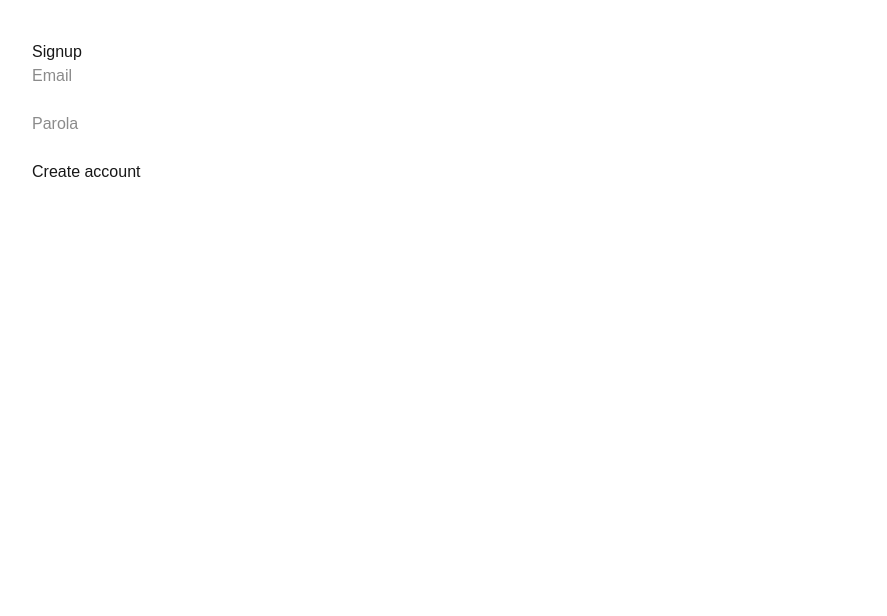
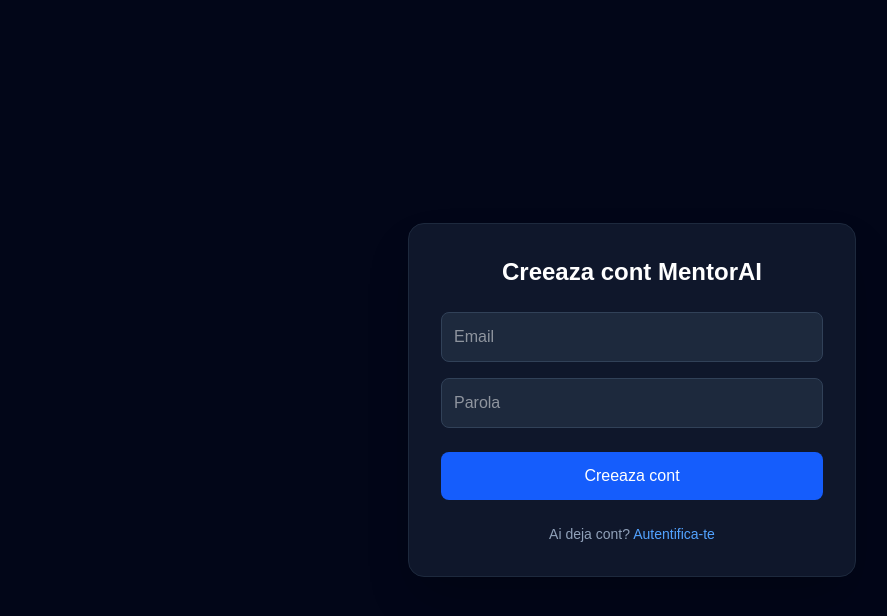
Before and after one commit to stancescucodrut75/mentorai-web, a Next.js app: page /signup in a window 1280 px wide. Shown: the top 616 px of the page, without its empty margins (8-895 px from the left). Built offline with nearby package versions, Linux system fonts and the light colour scheme.

Commit message:
Add files via upload

```diff
--- a/app/signup/page.tsx
+++ b/app/signup/page.tsx
@@ -3,59 +3,89 @@
 import { useState } from "react";
 import { auth, db } from "@/lib/firebase";
 import { createUserWithEmailAndPassword } from "firebase/auth";
-import { doc, setDoc, serverTimestamp } from "firebase/firestore";
+import { doc,setDoc,serverTimestamp } from "firebase/firestore";
 import { useRouter } from "next/navigation";
+import Link from "next/link";
 
-export default function SignupPage() {
-  const [email, setEmail] = useState("");
-  const [password, setPassword] = useState("");
+export default function SignupPage(){
+
+  const [email,setEmail] = useState("");
+  const [password,setPassword] = useState("");
+
   const router = useRouter();
 
-  async function handleSignup() {
-    try {
-      const cred = await createUserWithEmailAndPassword(auth, email, password);
+  async function handleSignup(){
+
+    try{
+
+      const cred = await createUserWithEmailAndPassword(auth,email,password);
+
       const user = cred.user;
 
-      await setDoc(doc(db, "users", user.uid), {
-        uid: user.uid,
-        email: user.email,
-        role: "teacher",
-        plan: "free",
-        createdAt: serverTimestamp(),
+      await setDoc(doc(db,"users",user.uid),{
+        uid:user.uid,
+        email:user.email,
+        role:"teacher",
+        plan:"free",
+        createdAt:serverTimestamp()
       });
 
       router.push("/dashboard");
-    } catch (err) {
-      console.error(err);
+
+    }catch(e){
       alert("Eroare creare cont");
     }
+
   }
 
-  return (
-    <main style={{ padding: 40 }}>
-      <h1>Signup</h1>
+  return(
+
+    <main className="min-h-screen flex items-center justify-center bg-slate-950 text-white p-6">
+
+      <div className="w-full max-w-md bg-slate-900 border border-slate-800 rounded-2xl p-8 shadow-2xl">
+
+        <h1 className="text-2xl font-semibold mb-6 text-center">
+          Creeaza cont MentorAI
+        </h1>
 
         <input
           type="email"
           placeholder="Email"
           value={email}
-        onChange={(e) => setEmail(e.target.value)}
+          onChange={(e)=>setEmail(e.target.value)}
+          className="w-full mb-4 p-3 rounded-lg bg-slate-800 border border-slate-700 focus:outline-none focus:border-blue-500"
         />
-
-      <br /><br />
 
         <input
           type="password"
           placeholder="Parola"
           value={password}
-        onChange={(e) => setPassword(e.target.value)}
+          onChange={(e)=>setPassword(e.target.value)}
+          className="w-full mb-6 p-3 rounded-lg bg-slate-800 border border-slate-700 focus:outline-none focus:border-blue-500"
         />
 
-      <br /><br />
+        <button
+          onClick={handleSignup}
+          className="w-full bg-blue-600 hover:bg-blue-500 transition p-3 rounded-lg font-medium"
+        >
+          Creeaza cont
+        </button>
 
-      <button onClick={handleSignup}>
-        Create account
-      </button>
+        <div className="text-center text-slate-400 mt-6 text-sm">
+
+          Ai deja cont?{" "}
+          <Link
+            href="/login"
+            className="text-blue-400 hover:underline"
+          >
+            Autentifica-te
+          </Link>
+
+        </div>
+
+      </div>
+
     </main>
+
   );
 }
```
Lines whose indentation alone changed are shown as unchanged.
